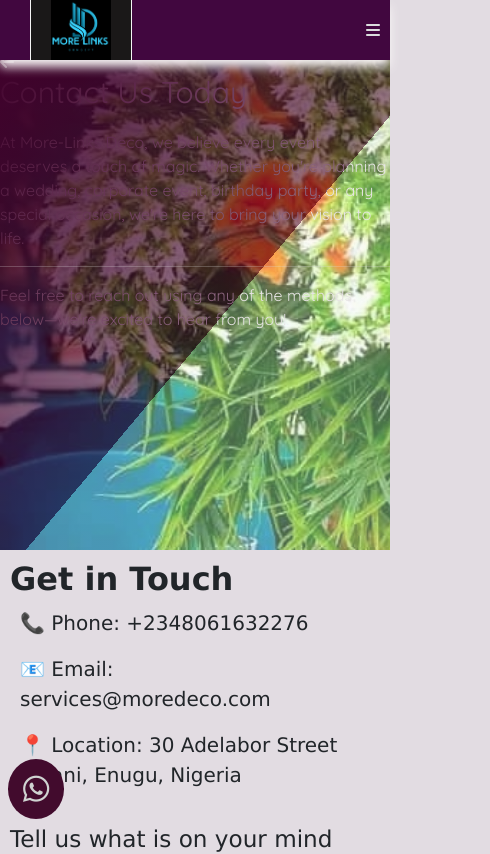
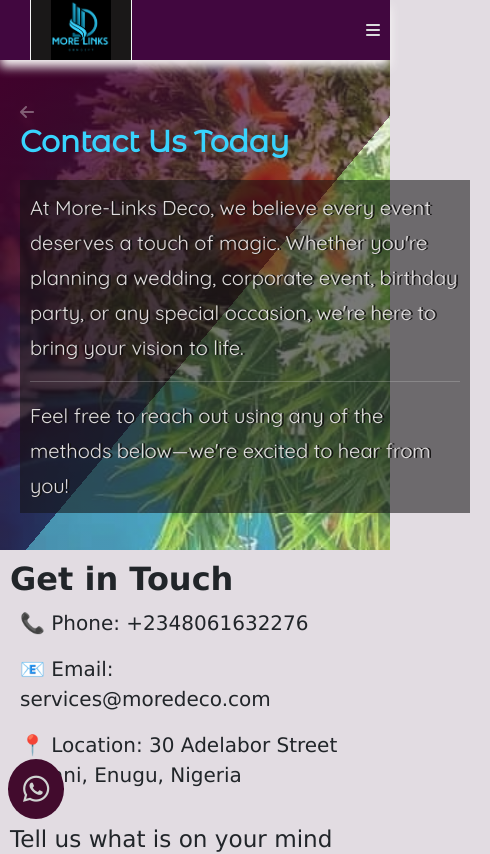
Before and after one commit to Ikendu/moreLinksDeco, a React (Vite) app in the folder mysite/: page /contact in a window 390 px wide. Shown: the top 854 px of the page, 490 px wide, since content can reach past the window. Built offline with nearby package versions, Linux system fonts and the light colour scheme.

Commit message:
more on service page

```diff
--- a/mysite/src/pages/aboutPage/about.css
+++ b/mysite/src/pages/aboutPage/about.css
@@ -12,14 +12,10 @@
   height: 500px;
 }
 .iconStyle {
-  position: absolute;
   top: 10px;
   left: 10px;
 }
-.aboutContainer h2 {
-  text-align: center;
-  font-size: 40px;
-}
+
 .aboutContainer h2:hover {
   text-decoration: underline;
 }
--- a/mysite/src/pages/contactPage/Contact.jsx
+++ b/mysite/src/pages/contactPage/Contact.jsx
@@ -54,20 +54,19 @@ export default function Contact() {
   return (
     <div className="contactUs">
       <ScrollToTop />
-      <div>
       <div className="contactFront">
         <div className="contactOverlay"></div>
 
-          <div className="aboutMain">
+        <div className="contactMain">
           <div onClick={() => navigate(-1)}>
             <i class="fa-solid fa-arrow-left fa-beat-fade iconStyle"></i>
           </div>
           <h2 className="contactHead">Contact Us Today</h2>
           <p>
             At More-Links Deco, we believe every event deserves a touch of
-              magic. Whether you're planning a wedding, corporate event,
-              birthday party, or any special occasion, we're here to bring your
-              vision to life.
+            magic. Whether you're planning a wedding, corporate event, birthday
+            party, or any special occasion, we're here to bring your vision to
+            life.
             <hr /> Feel free to reach out using any of the methods below—we're
             excited to hear from you!
           </p>
@@ -144,6 +143,5 @@ export default function Contact() {
         </div>
       </div>
     </div>
-    </div>
   );
 }
--- a/mysite/src/pages/contactPage/contact.css
+++ b/mysite/src/pages/contactPage/contact.css
@@ -1,5 +1,6 @@
 .contactUs {
-  padding: 50px 0;
+  padding: 50px 0px;
+  position: relative;
 }
 .contactFront {
   background-image: url("../../assets/images/contactCover1.jpg");
@@ -8,6 +9,33 @@
   background-repeat: no-repeat;
   background-size: cover;
   height: 500px;
+}
+.iconStyle {
+  top: 10px;
+  left: 10px;
+}
+/* .contactHead{
+  text-align: center;
+  font-size: 40px;
+} */
+
+.contactMain {
+  display: inline-block;
+  position: absolute;
+  padding: 70px 50px;
+}
+.contactMain h2 {
+  font-size: 50px;
+  text-align: left;
+  font-family: "Montserrat Alternates", "Arial Narrow", Arial, sans-serif;
+  font-weight: 900;
+  color: #38d3fd;
+}
+.contactMain p {
+  width: max(56%, 380px);
+  line-height: 35px;
+  font-size: 20px;
+  text-shadow: 2px 0px #131212;
 }
 
 .contactOverlay {
@@ -46,7 +74,8 @@ form {
   flex-direction: column;
 }
 .form input,
-textarea, .btnSend {
+textarea,
+.btnSend {
   width: 100%;
   display: block;
   padding: 10px;
@@ -64,6 +93,23 @@ textarea, .btnSend {
   color: #d7d4d4;
   font-size: 20px;
 }
+
+@media (max-width: 1000px) {
+  .aboutOverlay {
+    background: repeating-linear-gradient(
+      130deg,
+      #42022d,
+      #44022f88 65%,
+      #f5f3f300 55% 100%
+    );
+  }
+  .contactMain p {
+    width: max(68%, 500px);
+    background-color: #1312128f;
+    padding: 10px;
+  }
+}
+
 @media (max-width: 900px) {
   .contactSection {
     display: flex;
@@ -74,6 +120,14 @@ textarea, .btnSend {
   }
 }
 @media (max-width: 600px) {
+  .contactMain {
+    padding: 50px 20px;
+  }
+  .contactMain p {
+    width: 450px;
+    background-color: #1312128f;
+    padding: 10px;
+  }
   .contactSection {
     margin: 10px;
   }
--- a/mysite/src/pages/servicesPage/Service.jsx
+++ b/mysite/src/pages/servicesPage/Service.jsx
@@ -28,7 +28,7 @@ export default function Service() {
       <ScrollToTop />
       {/* This is being styled in about-us folder, just few style will come from service folder */}
       <div className="serviceFront">
-        <div className="aboutOverlay"></div>
+        <div className="serviceOverlay"></div>
         <div className="serviceMain">
           <div className="iconStyle" onClick={() => navigate(-1)}>
             <i class="fa-solid fa-arrow-left fa-beat-fade "></i>
@@ -40,7 +40,7 @@ export default function Service() {
             <p>Birthday & Private Parties</p>
             <p>Themed Events</p>
             <p>Other Events</p>
-            <div>
+            <div className="frontDetails">
               Creative concepts brought to life with precision and flair. Let us
               handle the details while you enjoy the celebration!
             </div>
--- a/mysite/src/pages/servicesPage/service.css
+++ b/mysite/src/pages/servicesPage/service.css
@@ -14,7 +14,7 @@
 .iconStyle {
   margin-bottom: 20px;
 }
-.aboutOverlay {
+.serviceOverlay {
   position: absolute;
   padding: 2px;
   width: 97%;
@@ -42,6 +42,9 @@
   max-height: 320px;
   max-width: 500px;
   overflow: auto;
+}
+.frontDetails {
+  margin-top: 20px;
 }
 .serviceMainPara p::first-letter {
   font-weight: 900;
@@ -98,12 +101,16 @@
   border-radius: 20px;
   object-fit: cover;
 }
-.genImage {
-  /* background-color: #afafaf; */
-}
 .genImage video {
   max-width: 350px;
   border-radius: 10px;
+}
+@media (max-width: 1000px) {
+  .serviceMainPara {
+    background-color: #1010107a;
+    padding: 10px;
+    border-radius: 10px;
+  }
 }
 @media (max-width: 500px) {
   .serviceMain {
```
Lines whose indentation alone changed are shown as unchanged.
